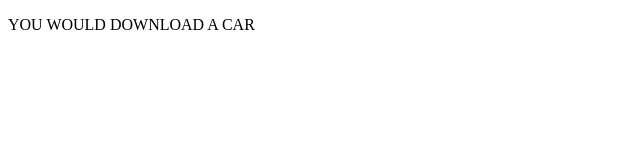
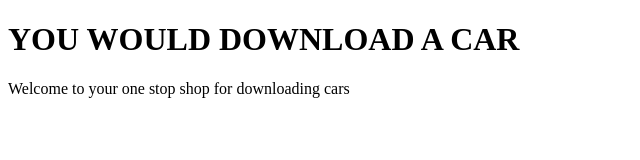
Before and after one commit to buckinghamGH/youwoulddownloadacar.github.io, a plain HTML site: page index.html in a window 1280 px wide. Shown: the whole page, without its empty margins (0-640 px from the left). Drawn offline with Linux system fonts and the light colour scheme.

Commit message:
more content

```diff
--- a/index.html
+++ b/index.html
@@ -6,6 +6,7 @@
     </title>
   </head>
   <body>
-    <p>YOU WOULD DOWNLOAD A CAR</p>
+    <h1>YOU WOULD DOWNLOAD A CAR</h2>
+    <p>Welcome to your one stop shop for downloading cars</p>
   </body>
 </html>
```
